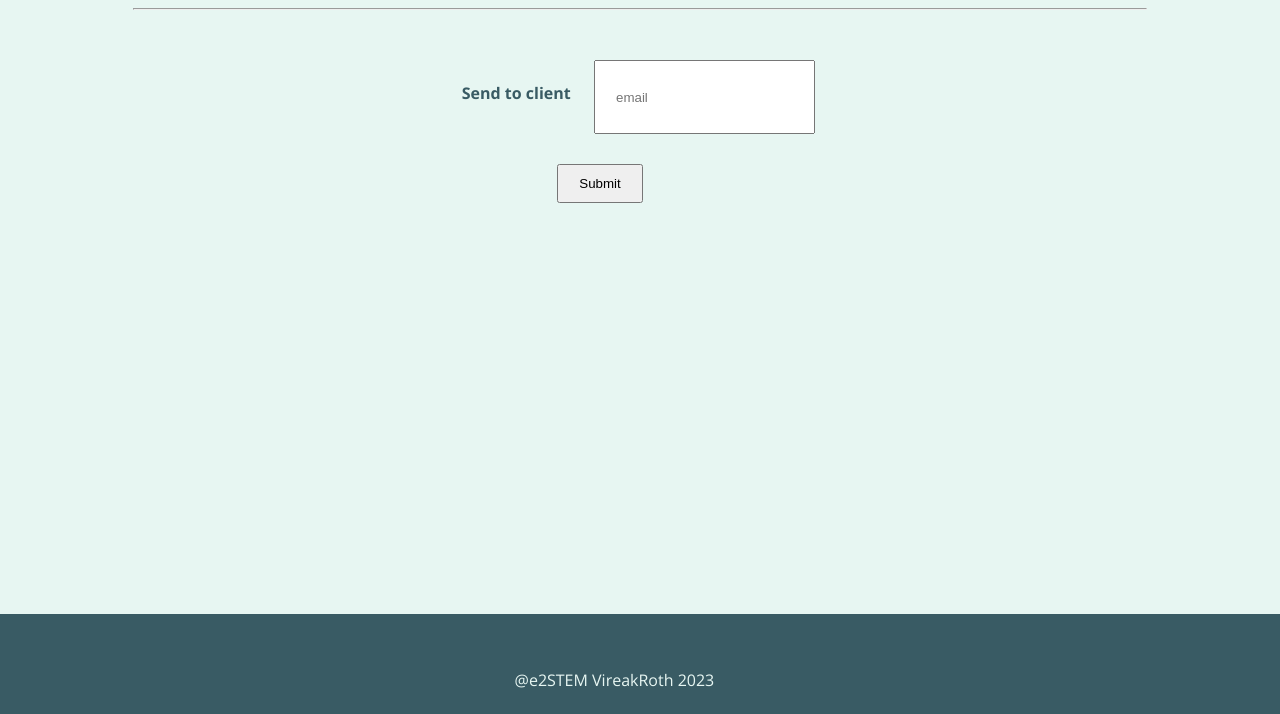
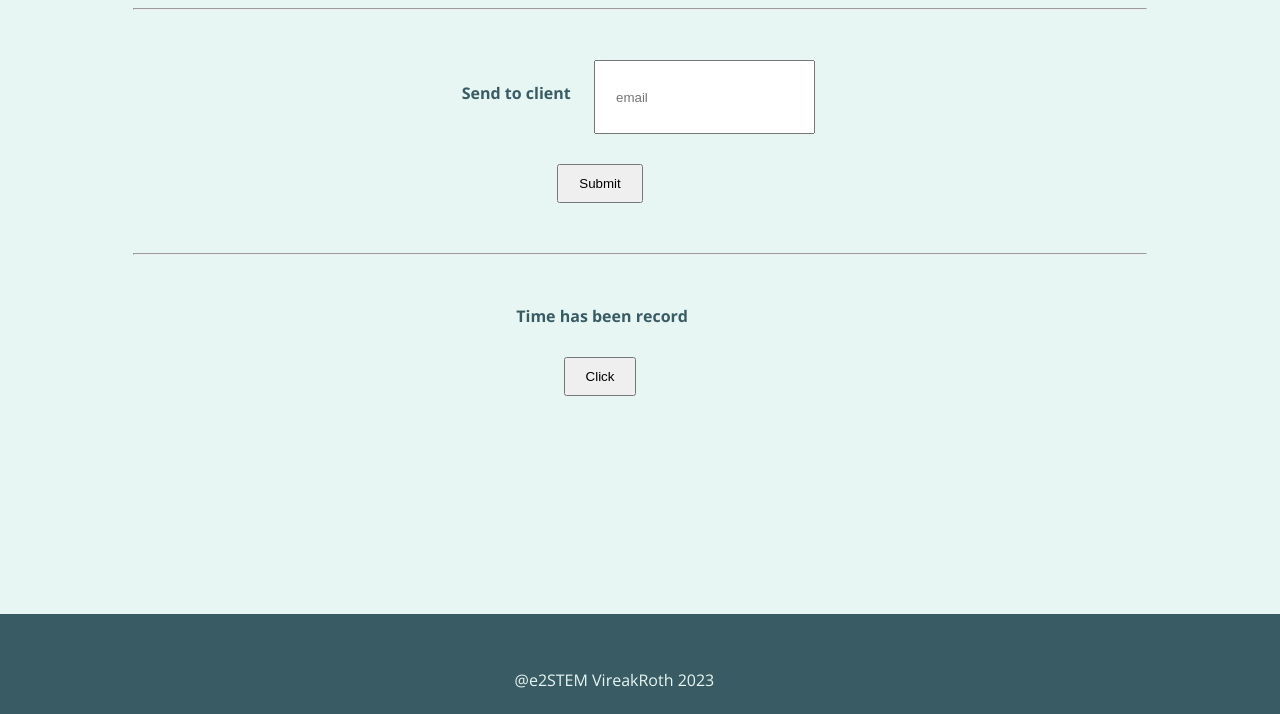
Before and after one commit to Punvireakroth/Security-Camera, a website: page Front-End/index.html in a window 1280 px wide. Shown: the part 86-800 px from the top of the page. Drawn offline with nearby package versions, Linux system fonts and the light colour scheme.

Commit message:
add recorded button

```diff
--- a/Front-End/index.html
+++ b/Front-End/index.html
@@ -29,7 +29,15 @@
       <button>Submit</button>
     </div>
 
-    <div id="email-display"></div>
+    <!-- <div id="email-display"></div> -->
+    <hr class="breakLine" />
+
+    <div id="container"></div>
+
+    <h4>Time has been record</h4>
+    <div class="time">
+      <a href="../Back-End/time.html"><button>Click</button></a>
+    </div>
 
     <footer><p>@e2STEM VireakRoth 2023</p></footer>
     <script src="./app.js"></script>
```
